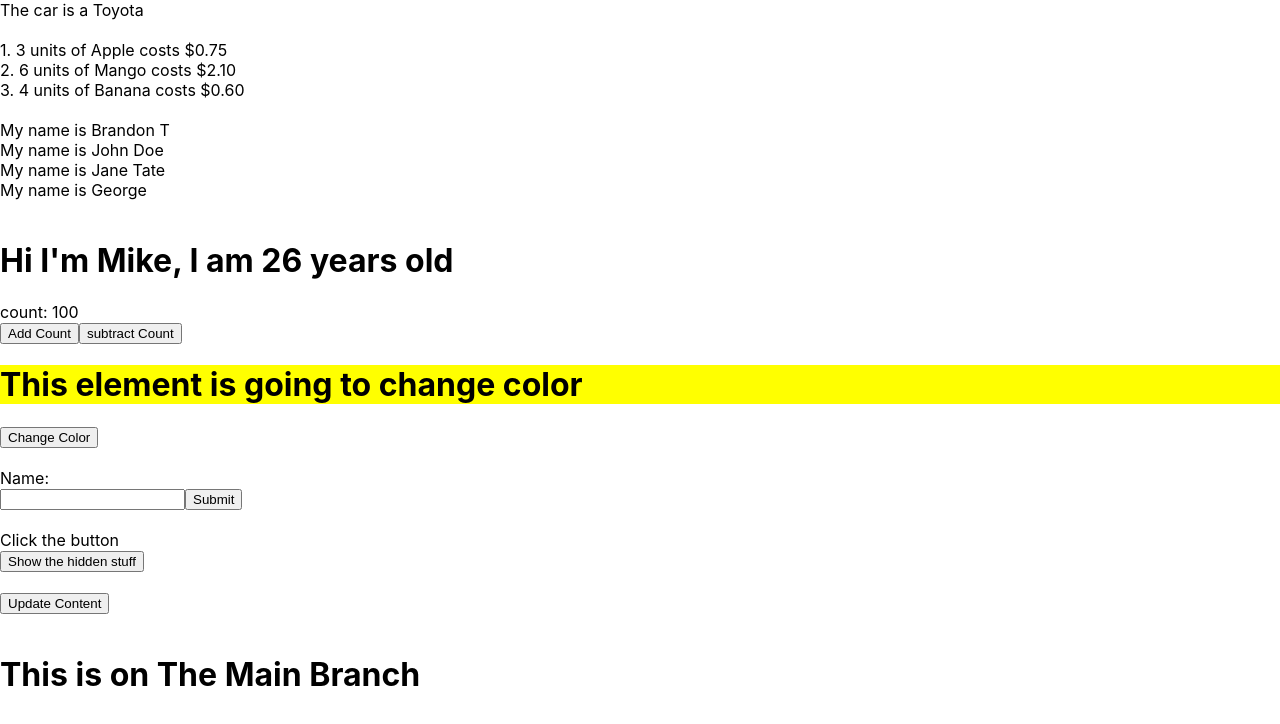
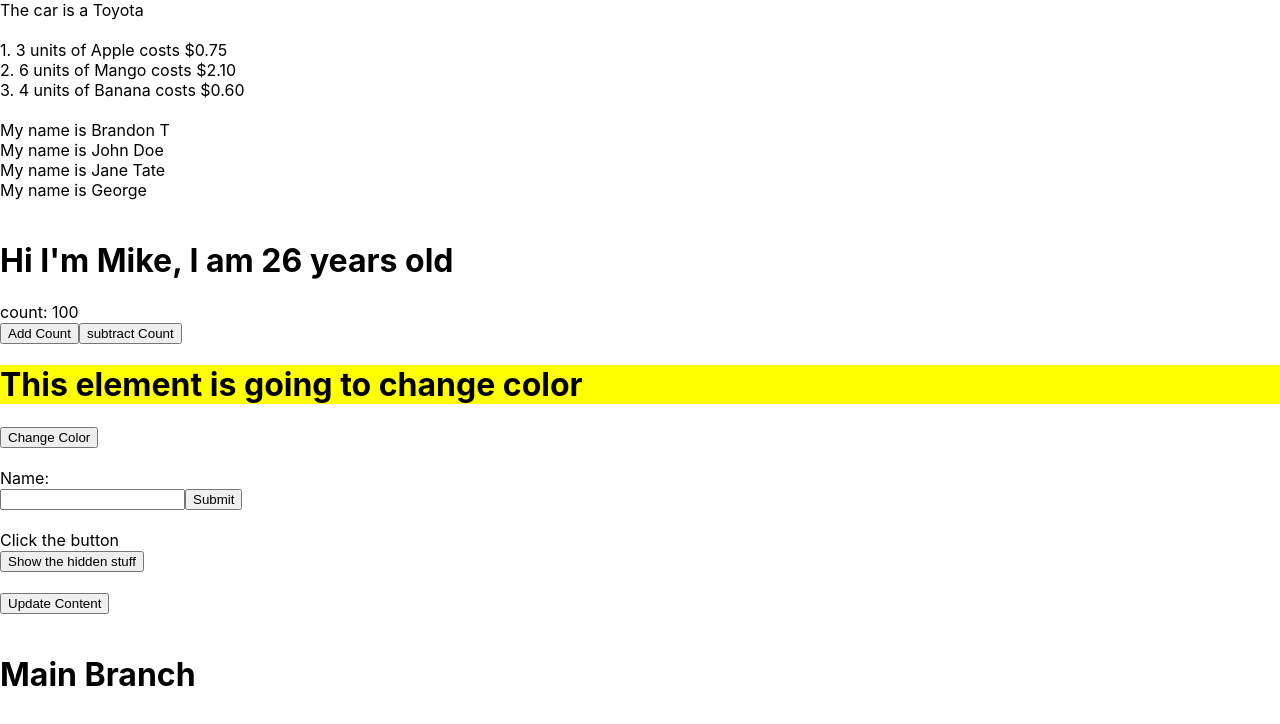
Before and after one commit to BrandTrump/Mission-Ready, a React (Create React App) app in the folder Week 6/Tuesday/my-app/: page / in a window 1280 px wide. Shown: the top 724 px of the page. Built offline with nearby package versions, Linux system fonts and the light colour scheme.

Commit message:
Adjusted header

```diff
--- a/Week 6/Tuesday/my-app/src/MainBranch.js
+++ b/Week 6/Tuesday/my-app/src/MainBranch.js
@@ -1,7 +1,7 @@
 export default function MainBranch() {
   return (
     <div>
-      <h1>This is on The Main Branch</h1>
+      <h1>Main Branch</h1>
     </div>
   );
 }
```
